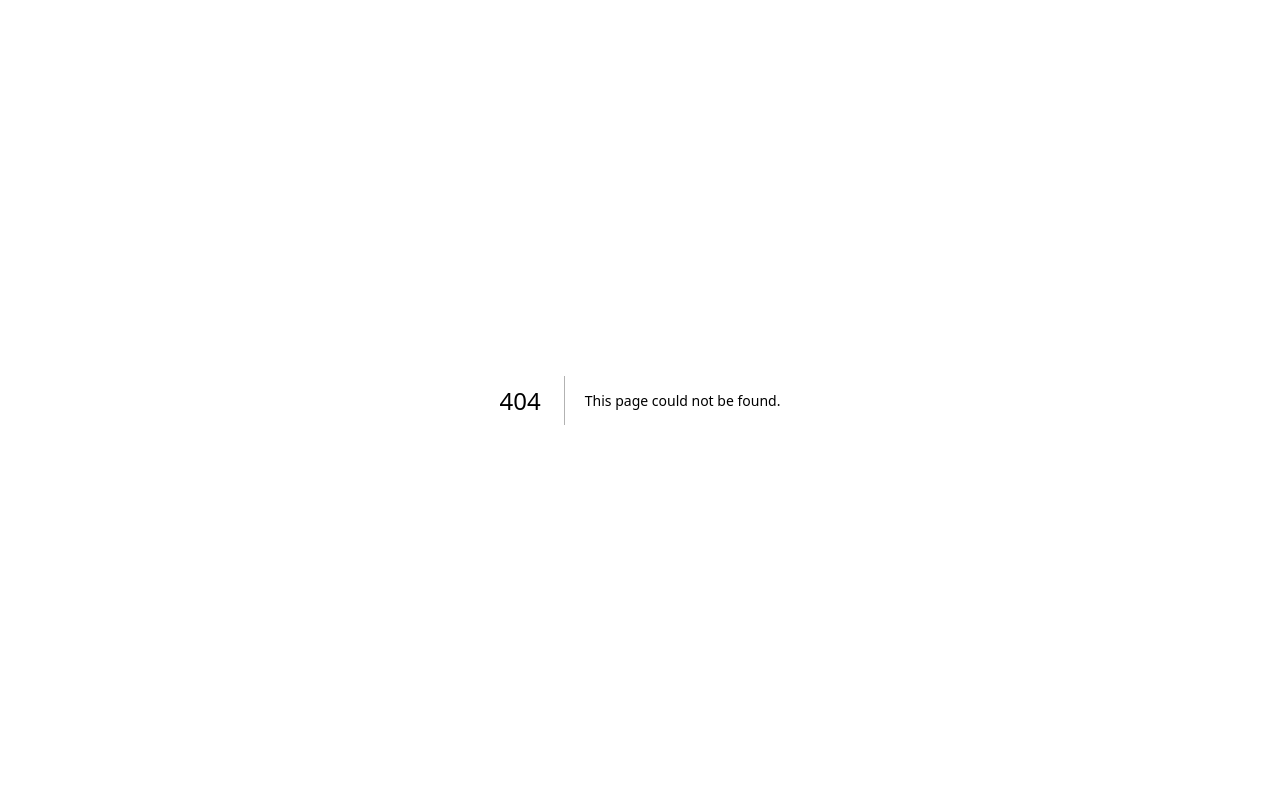
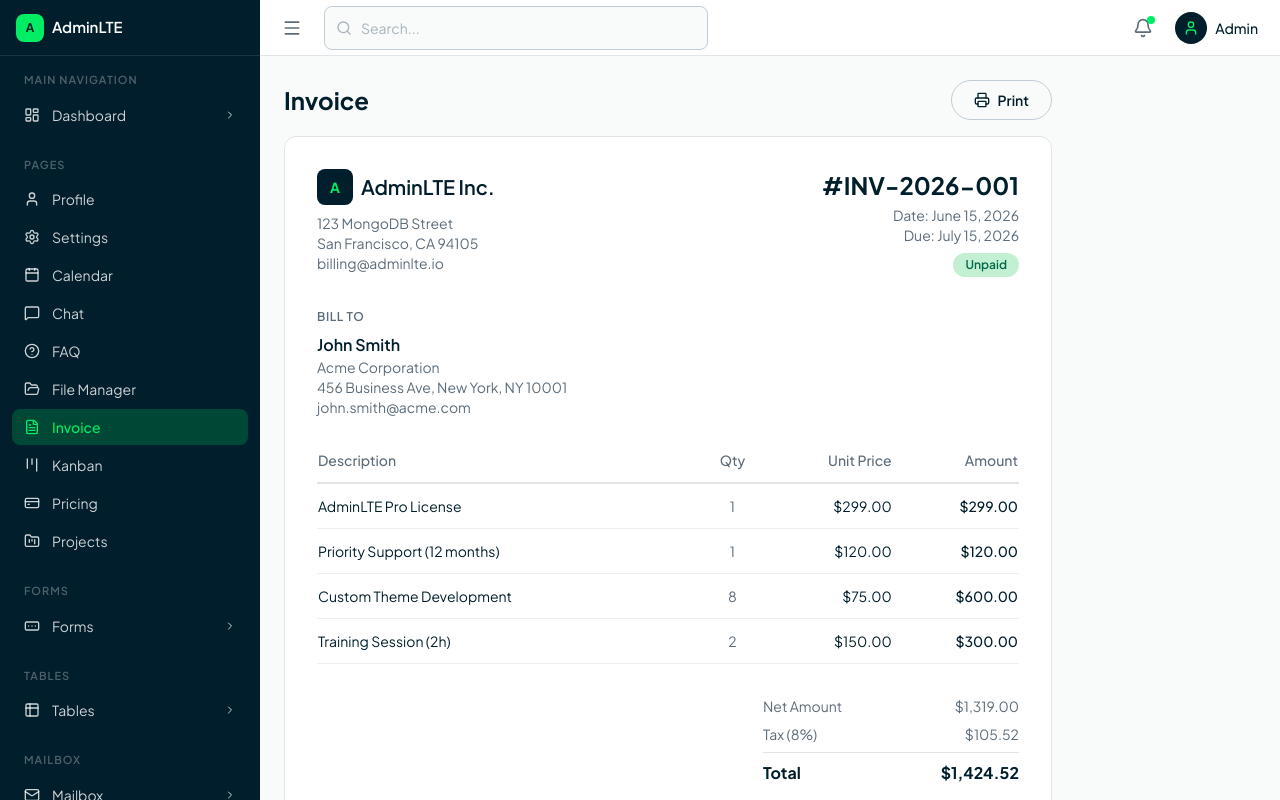
Before and after one commit to mvahidsm7/adminlte-x-mongodb, a Next.js app: page /pages/invoice in a window 1280 px wide. Before the commit this address had no page. Built offline with nearby package versions, Linux system fonts and the light colour scheme.

Commit message:
feat: add Invoice page

```diff
--- /dev/null
+++ b/src/app/(main)/pages/invoice/page.tsx
@@ -0,0 +1,106 @@
+import type { Metadata } from 'next'
+import { Printer } from 'lucide-react'
+import { Card, CardBody } from '@/components/ui/Card'
+import Button from '@/components/ui/Button'
+
+export const metadata: Metadata = { title: 'Invoice — AdminLTE' }
+
+const lineItems = [
+  { description: 'AdminLTE Pro License',         qty: 1, unit: '$299.00', total: '$299.00' },
+  { description: 'Priority Support (12 months)', qty: 1, unit: '$120.00', total: '$120.00' },
+  { description: 'Custom Theme Development',     qty: 8, unit: '$75.00',  total: '$600.00' },
+  { description: 'Training Session (2h)',         qty: 2, unit: '$150.00', total: '$300.00' },
+]
+
+export default function InvoicePage() {
+  return (
+    <div className="max-w-3xl space-y-4">
+      <div className="flex items-center justify-between">
+        <h1 className="text-2xl font-bold text-ink">Invoice</h1>
+        <Button variant="secondary">
+          <Printer className="w-4 h-4 mr-2" />
+          Print
+        </Button>
+      </div>
+
+      <Card>
+        <CardBody className="p-8 space-y-8">
+          {/* Header */}
+          <div className="flex justify-between items-start">
+            <div>
+              <div className="flex items-center gap-2 mb-2">
+                <div className="w-9 h-9 rounded-md bg-mongo-teal-deep flex items-center justify-center">
+                  <span className="text-mongo-green font-bold text-sm">A</span>
+                </div>
+                <span className="text-xl font-semibold text-ink">AdminLTE Inc.</span>
+              </div>
+              <p className="text-sm text-steel">123 MongoDB Street</p>
+              <p className="text-sm text-steel">San Francisco, CA 94105</p>
+              <p className="text-sm text-steel">billing@adminlte.io</p>
+            </div>
+            <div className="text-right">
+              <p className="text-2xl font-bold text-ink">#INV-2026-001</p>
+              <p className="text-sm text-steel mt-1">Date: June 15, 2026</p>
+              <p className="text-sm text-steel">Due: July 15, 2026</p>
+              <span className="inline-block mt-2 px-3 py-1 bg-mongo-green-soft text-mongo-green-dark text-xs font-semibold rounded-full">
+                Unpaid
+              </span>
+            </div>
+          </div>
+
+          {/* Bill To */}
+          <div>
+            <p className="text-xs font-semibold text-steel uppercase tracking-wider mb-2">Bill To</p>
+            <p className="font-semibold text-ink">John Smith</p>
+            <p className="text-sm text-steel">Acme Corporation</p>
+            <p className="text-sm text-steel">456 Business Ave, New York, NY 10001</p>
+            <p className="text-sm text-steel">john.smith@acme.com</p>
+          </div>
+
+          {/* Line items */}
+          <table className="w-full text-sm">
+            <thead>
+              <tr className="border-b-2 border-hairline text-left">
+                <th className="pb-3 text-steel font-medium">Description</th>
+                <th className="pb-3 text-steel font-medium text-center w-16">Qty</th>
+                <th className="pb-3 text-steel font-medium text-right">Unit Price</th>
+                <th className="pb-3 text-steel font-medium text-right">Amount</th>
+              </tr>
+            </thead>
+            <tbody>
+              {lineItems.map((item, i) => (
+                <tr key={i} className="border-b border-hairline-soft">
+                  <td className="py-3 text-ink">{item.description}</td>
+                  <td className="py-3 text-steel text-center">{item.qty}</td>
+                  <td className="py-3 text-ink text-right">{item.unit}</td>
+                  <td className="py-3 text-ink font-medium text-right">{item.total}</td>
+                </tr>
+              ))}
+            </tbody>
+          </table>
+
+          {/* Totals */}
+          <div className="flex justify-end">
+            <div className="w-64 space-y-2 text-sm">
+              <div className="flex justify-between text-steel">
+                <span>Net Amount</span><span>$1,319.00</span>
+              </div>
+              <div className="flex justify-between text-steel">
+                <span>Tax (8%)</span><span>$105.52</span>
+              </div>
+              <div className="flex justify-between font-bold text-ink border-t border-hairline pt-2 text-base">
+                <span>Total</span><span>$1,424.52</span>
+              </div>
+            </div>
+          </div>
+
+          {/* Note */}
+          <div className="border-t border-hairline pt-6">
+            <p className="text-xs text-steel font-semibold uppercase tracking-wider mb-1">Payment Note</p>
+            <p className="text-sm text-steel">Payment is due within 30 days. Please include the invoice number on your payment. Thank you for your business!</p>
+          </div>
+        </CardBody>
+      </Card>
+    </div>
+  )
+}
```
Also changed, not shown: 1 other file (tests, documents, lock files or other folders).
